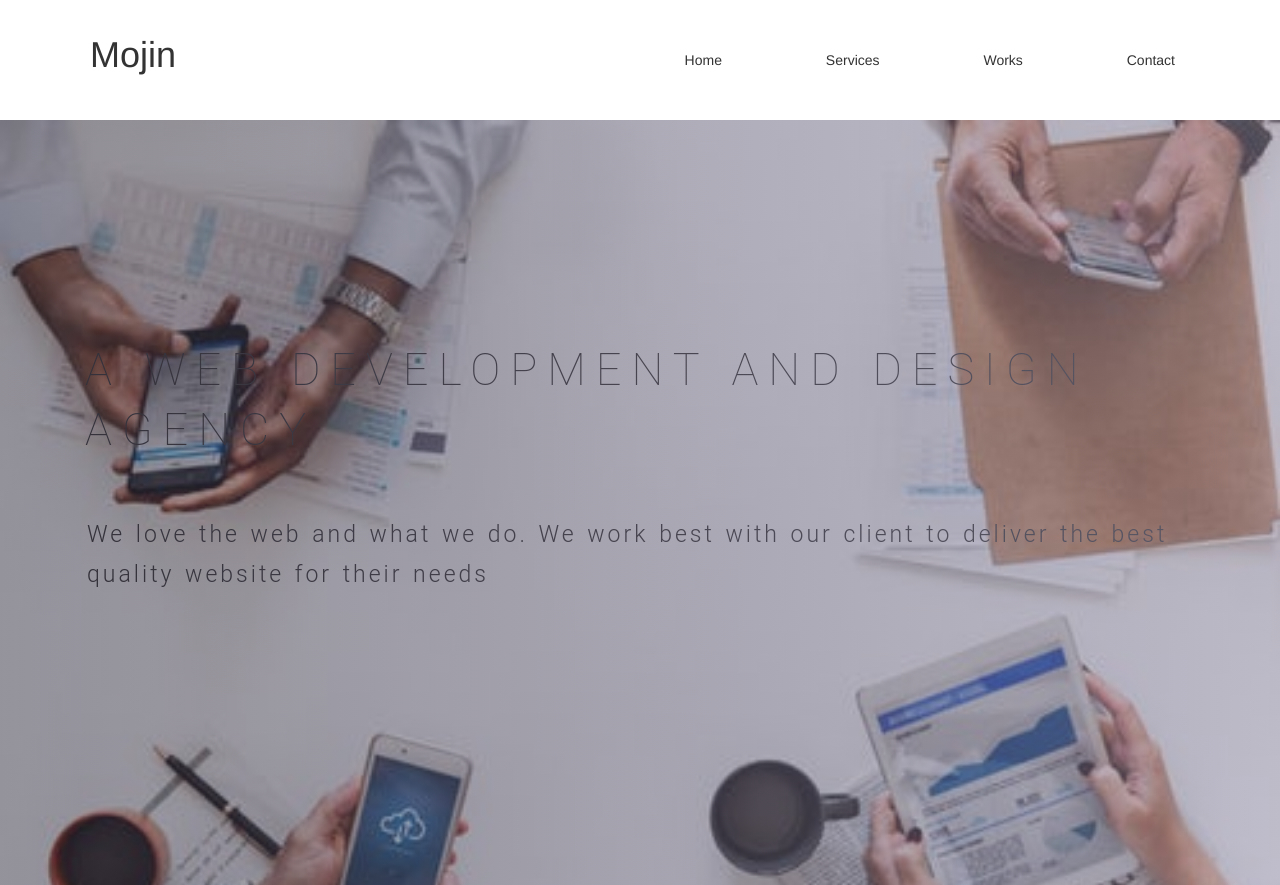
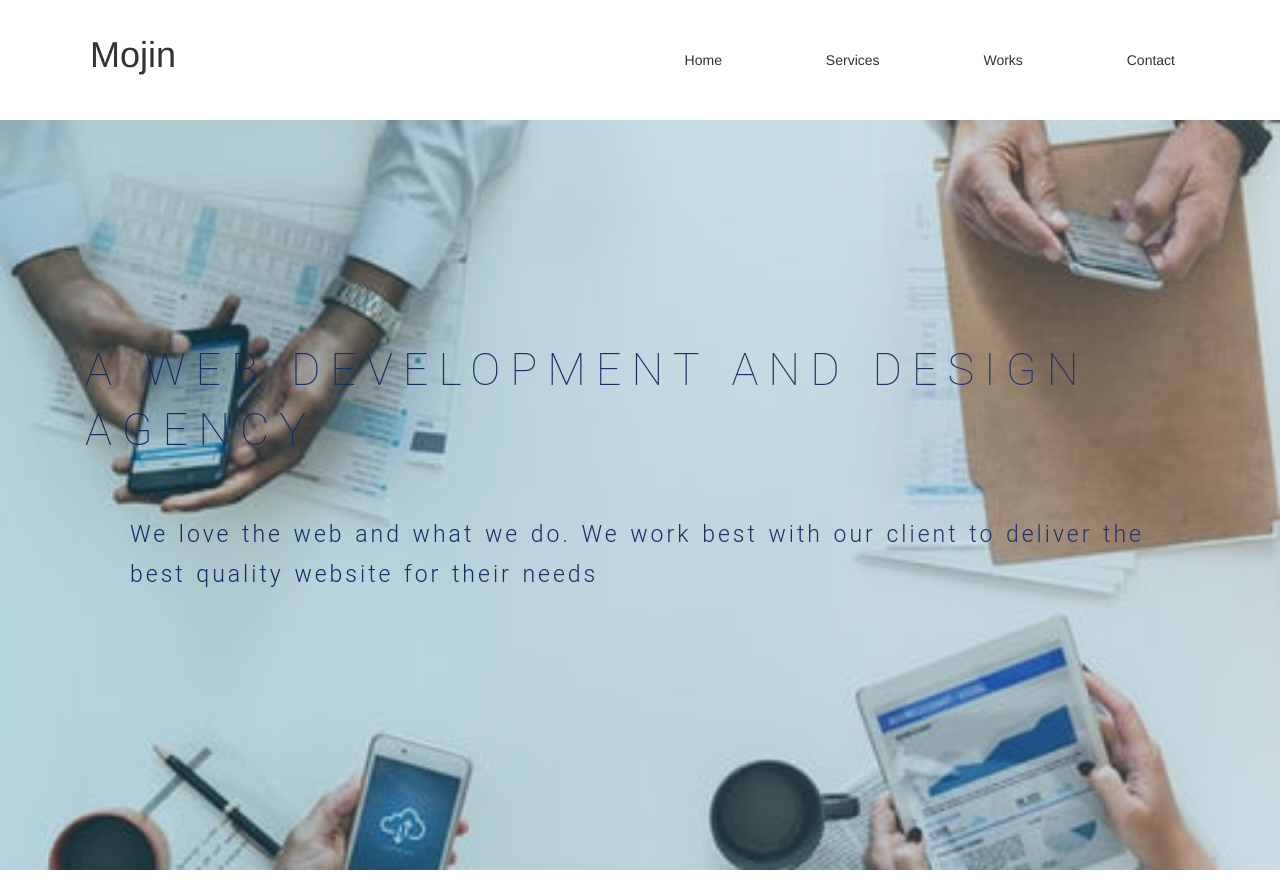
Before and after one commit to Kodecheff/KhalDev, a plain HTML site: page index.html in a window 1280 px wide. Shown: the top 885 px of the page. Drawn offline with Linux system fonts and the light colour scheme; files whose address does not match are found by name.

Commit message:
ore changes

```diff
--- a/index.html
+++ b/index.html
@@ -20,7 +20,7 @@
       <h1>Mojin</h1>
 
       <div class="drop-down">
-      <button span class="menu-icon">&#9776;</button>
+      <span class="menu-icon">&#9776;</span>
 
         <div class="drop-content">
         <ul class="nav nav-bar">
@@ -41,10 +41,10 @@
 <section id="slider">
 <div class="container">
   <div class="row">
-      <div class="slider-content">
-    <h1>A WEB DEVELOPMENT AND DESIGN AGENCY</h1>
+      <div id="slider-content">
+    <!-- <h1>A WEB DEVELOPMENT AND DESIGN AGENCY</h1>
     <p>We love the web and what we do. We work best with our client to
-      deliver the best quality website for their needs </p>
+      deliver the best quality website for their needs </p> -->
       </div>
     </div>
   </div>
@@ -132,5 +132,8 @@
   </div>
 </footer>
 
+
+<script src="script.js"></script>
+
 </body>
 </html>
--- /dev/null
+++ b/script.js
@@ -0,0 +1,24 @@
+// Set the content in the slider to change automatically
+
+var slideContent = document.getElementById("slider-content");
+
+var arraySlideContent = [
+    `<h1>A WEB DEVELOPMENT AND DESIGN AGENCY</h1>
+    <p>We love the web and what we do. We work best with our client to
+      deliver the best quality website for their needs </p>`,
+
+      `<h1>Responsive Design</h1>
+      <p>We provide the best responsive design for your website</p>`
+];
+slideContentIndex = 0;
+
+function changeContent(){
+    slideContent.innerHTML = (arraySlideContent[slideContentIndex]);
+    slideContentIndex++;
+
+    if(slideContentIndex >= arraySlideContent.length){
+        slideContentIndex = 0;
+    }
+}
+
+setInterval(changeContent, 3000);
--- a/style.css
+++ b/style.css
@@ -40,14 +40,14 @@ nav::after{
 background-position: 10% 0%;
 padding: 200px 0 280px 0;
 position: relative;
+height: 750px;
 }
-#slider .slider-content{
+#slider #slider-content{
   /* padding-left: 20px; */
   letter-spacing: 1.5px;
   word-spacing: 2px;
   text-align: left;
-    color: rgb(48, 47, 47);
-    margin: auto;
+  color: rgb(8, 3, 65);
   margin-right: 30px;
   margin-left: 30px;
 }
@@ -60,8 +60,8 @@ nav::after{
 right: 0;
 width: 100%;
 height: 100%;
-  background: linear-gradient(to left, #8b86a3, #322e40);
-  opacity: 0.5;
+background: linear-gradient(to left, #71a8c2, #1d85a5);
+opacity: 0.3;
 }
 #slider h1{
 font-family: 'Roboto', sans-serif;
@@ -78,7 +78,7 @@ nav::after{
 font-family: 'Roboto', sans-serif;
 font-weight: 300;
 letter-spacing: 3px;
-  margin-left: 2px;
+margin-left: 45px;
 }
 
 
@@ -277,15 +277,3 @@ footer .footer-menu ul li{
 }
 
 }
-
-@media only screen and (max-width: 480px){
-  #slider .slider-content, #about .block{
-    width: 250px;
-    margin-right: 30px;
-    margin-left: 30px;
-  }
-  #slider h1{
-    font-size: 25px;
-    letter-spacing: 5px;
-  }
-}
```
Lines whose indentation alone changed are shown as unchanged.
